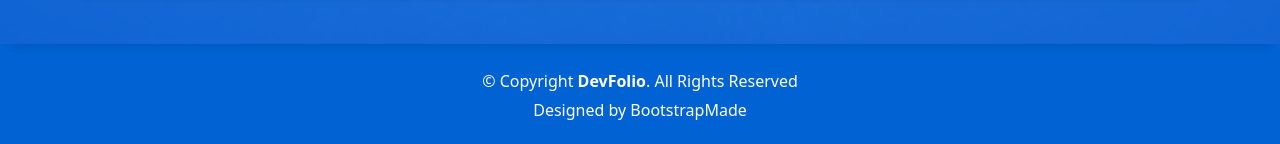
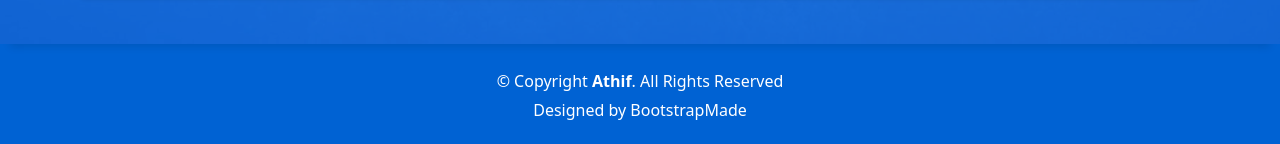
Before and after one commit to athifbinu/personel-portfolio, a plain HTML site: page index.html in a window 1280 px wide. Shown: the part 6205-6349 px from the top of the page. Drawn offline with Linux system fonts and the light colour scheme.

Commit message:
copiright change

```diff
--- a/index.html
+++ b/index.html
@@ -753,7 +753,7 @@
       <div class="row">
         <div class="col-sm-12">
           <div class="copyright-box">
-            <p class="copyright">&copy; Copyright <strong>DevFolio</strong>. All Rights Reserved</p>
+            <p class="copyright">&copy; Copyright <strong>Athif</strong>. All Rights Reserved</p>
             <div class="credits">
               <!--
               All the links in the footer should remain intact.
```
